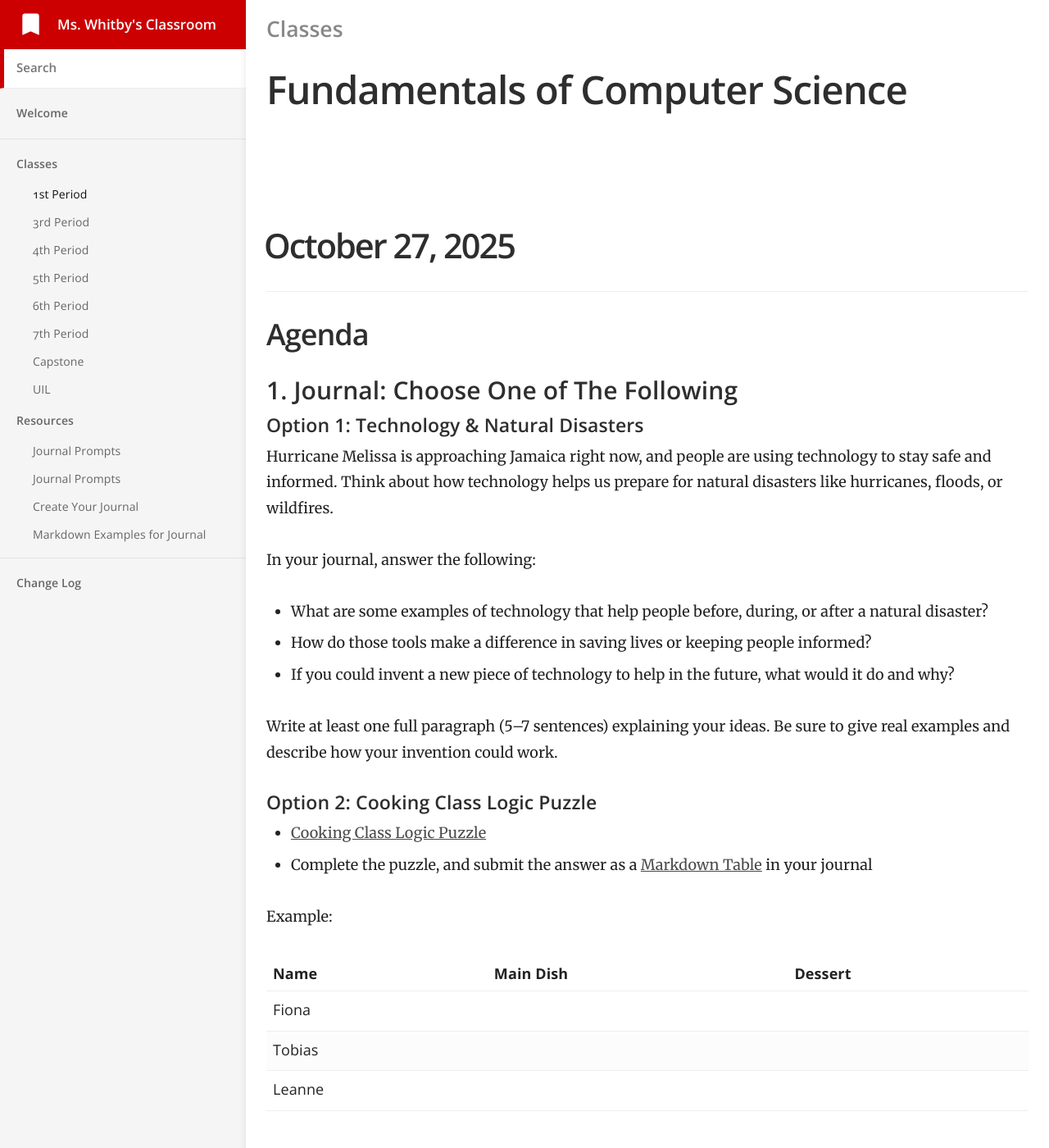
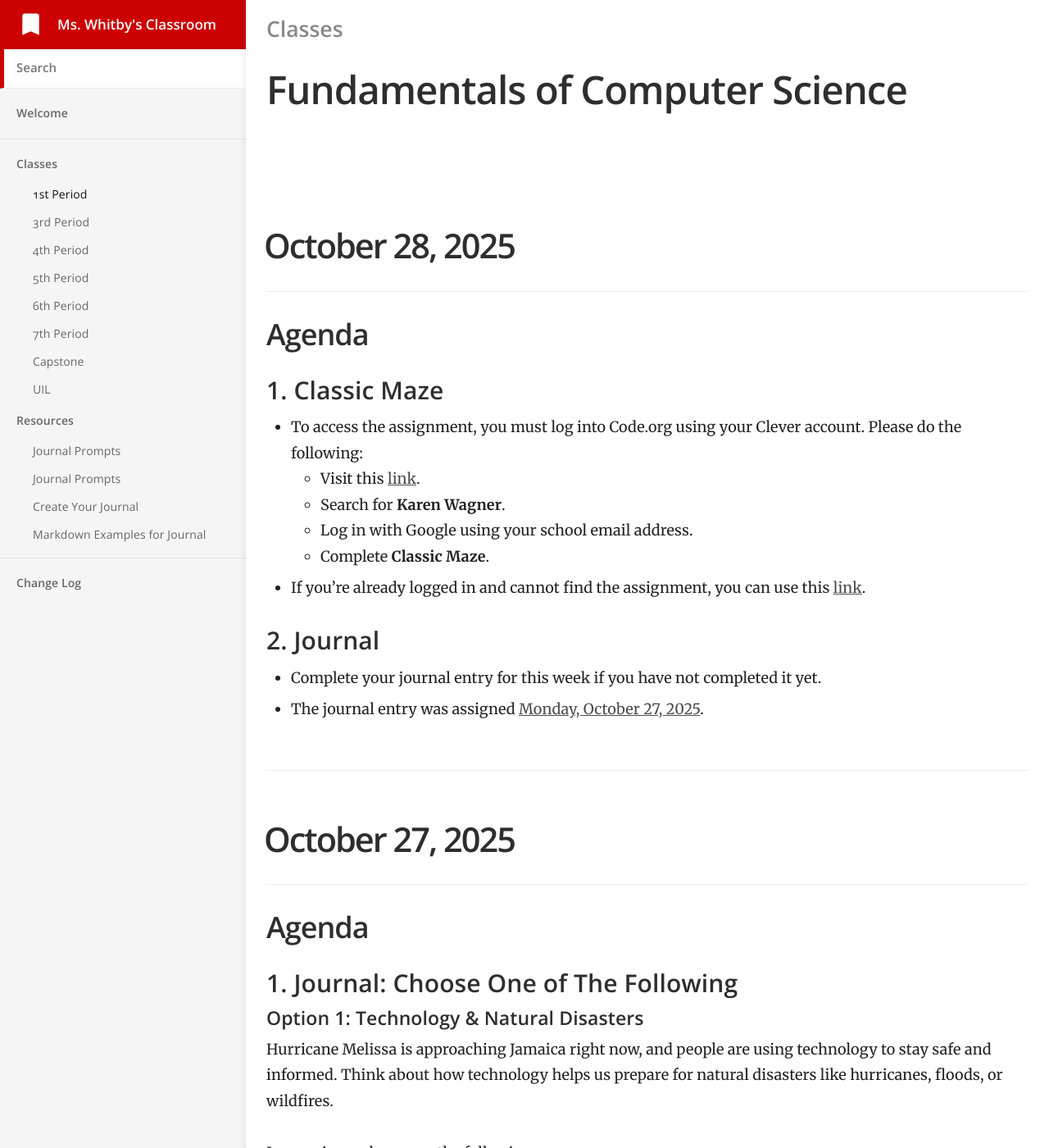
Before and after one commit to mswhitby/classroom, a Jekyll site: the page built from _docs/classes/1st.md, in a window 1280 px wide and 1400 px high. Shown: the whole window at 82% size. Built offline with Jekyll 4.4.1, drawn with Linux system fonts in a browser that asks for light colours.

Commit message:
Updated lessons

```diff
--- a/_docs/classes/1st.md
+++ b/_docs/classes/1st.md
@@ -4,6 +4,27 @@ subtitle: Fundamentals of Computer Science
 category: Classes
 order: 1
 ---
+
+# October 28, 2025
+
+## Agenda
+
+### 1. Classic Maze
+
+- To access the assignment, you must log into Code.org using your Clever account. Please do the following:
+    - Visit this [link](https://clever.com/oauth/district-picker?client_id=2f27405716644a951b23&redirect_uri=https%3A%2F%2Fstudio.code.org%2Fusers%2Fauth%2Fclever%2Fcallback&response_type=code&state=ede33ff61289cf32708a0f54079cdd23e31d0b0a02b0e0e8).
+    - Search for **Karen Wagner**.
+    - Log in with Google using your school email address.
+    - Complete **Classic Maze**.
+
+- If you're already logged in and cannot find the assignment, you can use this [link](https://studio.code.org/hoc/1).
+
+### 2. Journal
+
+- Complete your journal entry for this week if you have not completed it yet.
+- The journal entry was assigned [Monday, October 27, 2025](https://github.com/mswhitby/WHSTechNotes/blob/main/journal.md#october-27-2025).
+
+----
 
 # October 27, 2025
 
```
Also changed, not shown: _docs/classes/3rd.md (+21 -0 lines), _docs/classes/7th.md (+21 -0 lines).
